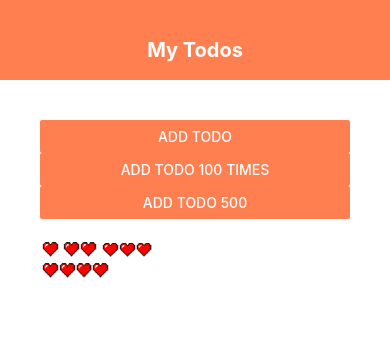
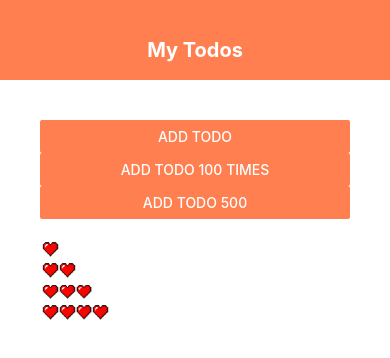
Before and after one commit to a19xinhu/ReactNative-IOSandAndroid, a React Native app: screen / in a window 390 px wide. Shown: the top 358 px of the page. Built offline with nearby package versions, Linux system fonts and the light colour scheme.

Commit message:
bigger image test version

```diff
--- a/App.tsx
+++ b/App.tsx
@@ -63,7 +63,6 @@ export default function App() {
           <AddTodo text='500' submitHandler={submitHandler500} />
           <View style={styles.list}>
             <FlatList
-              numColumns={3}
               data={Image}  //use the Image group (useState)
               renderItem={({ item }) => (
                 // TodoImage from todoImage.js , it is about button function
```
